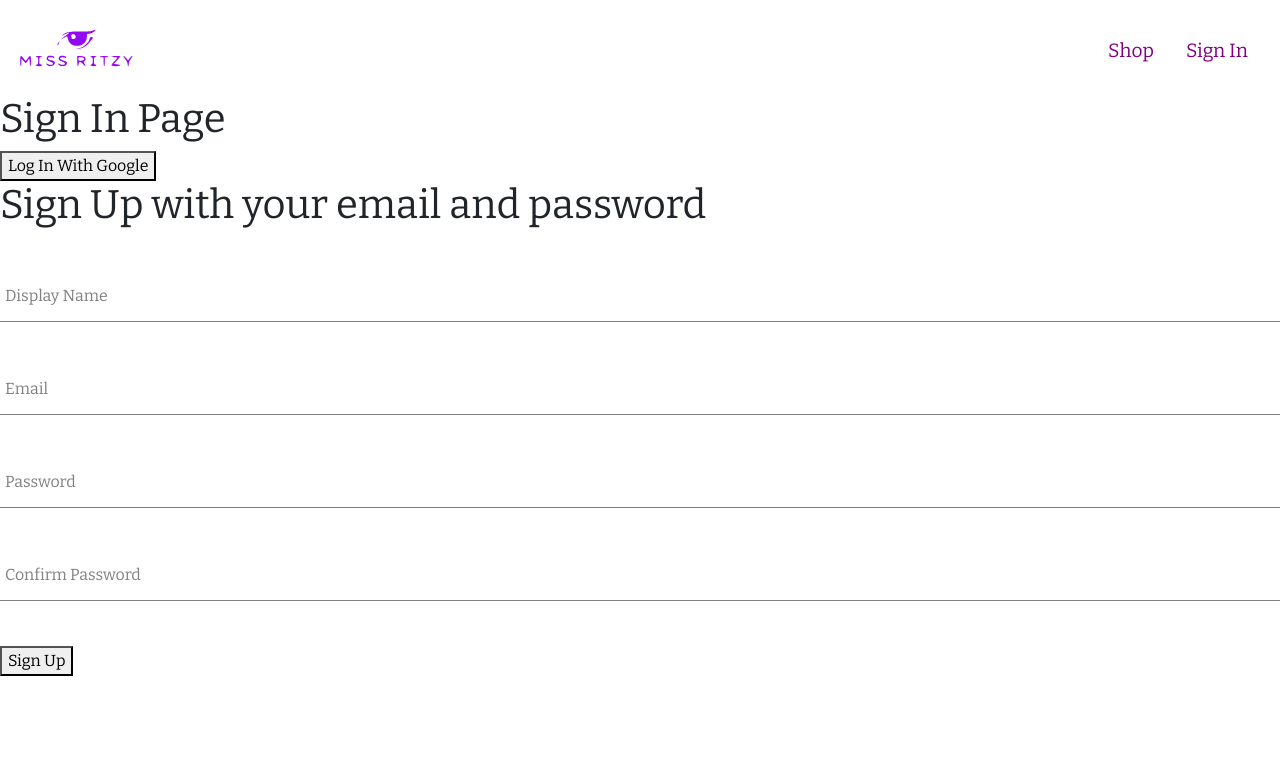
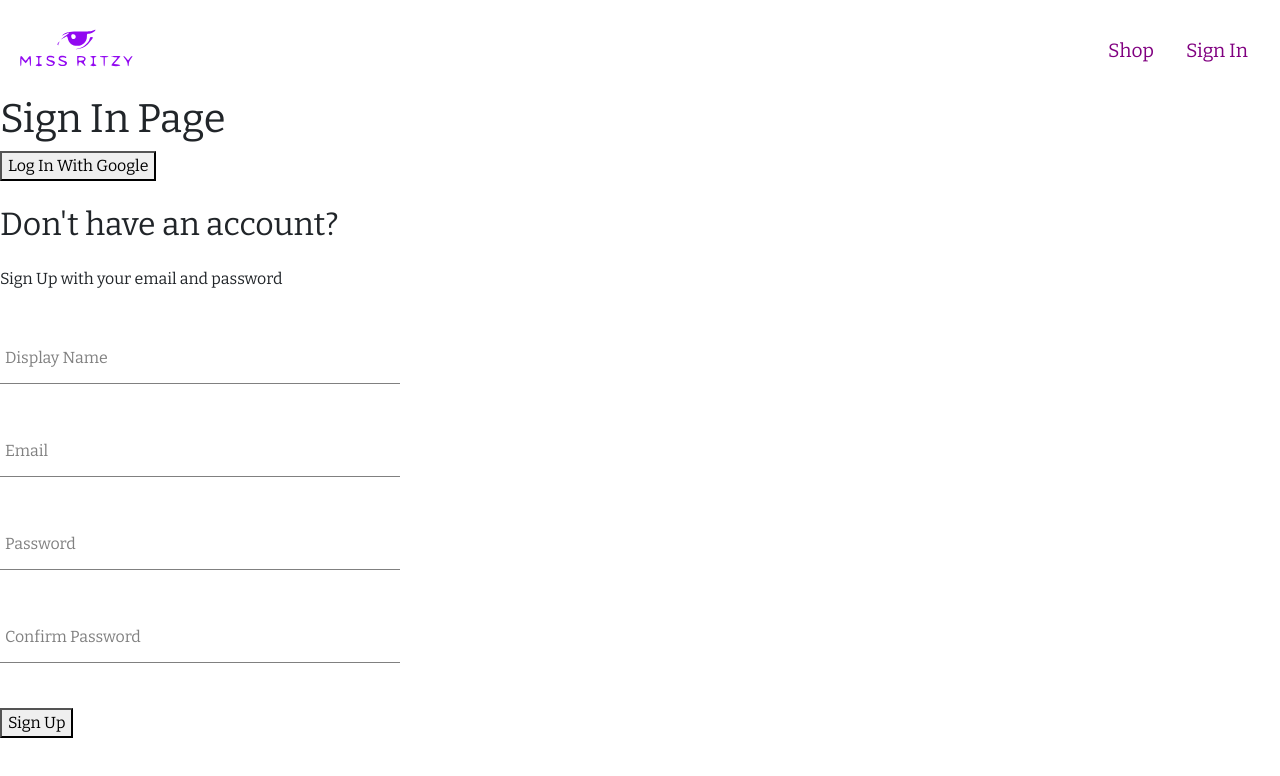
Before and after one commit to AndriusAlimas/miss-ritzy-website, a React (Create React App) app: page /sign-in in a window 1280 px wide. Shown: the top 776 px of the page. Built offline with nearby package versions, Linux system fonts and the light colour scheme.

Commit message:
added sign up form styles

```diff
--- a/src/components/sign-up-form/sign-up-form.component.jsx
+++ b/src/components/sign-up-form/sign-up-form.component.jsx
@@ -2,6 +2,7 @@ import { useState } from "react";
 import { DEFAULT_FORM_FIELDS } from "../../constants/constants";
 import { createAuthUserWithEmailAndPassword } from "../../utils/firebase/firebase.utils";
 import FormInput from "../form-input/form-input.component";
+import "./sign-up-form.styles.scss";
 const SignUpForm = () => {
   const [formFields, setFormFields] = useState(DEFAULT_FORM_FIELDS);
   // destructuring:
@@ -34,8 +35,9 @@ const SignUpForm = () => {
     setFormFields(DEFAULT_FORM_FIELDS);
   };
   return (
-    <div>
-      <h1>Sign Up with your email and password</h1>
+    <div className="sign-up-container">
+      <h2>Don't have an account?</h2>
+      <span>Sign Up with your email and password</span>
       <form onSubmit={handleSubmit}>
         <FormInput
           label="Display Name"
--- /dev/null
+++ b/src/components/sign-up-form/sign-up-form.styles.scss
@@ -0,0 +1,9 @@
+.sign-up-container{
+    display: flex;
+    flex-direction: column;
+    width: 25rem;
+
+    h2{
+        margin: 1.5rem 0;
+    }
+}
```
